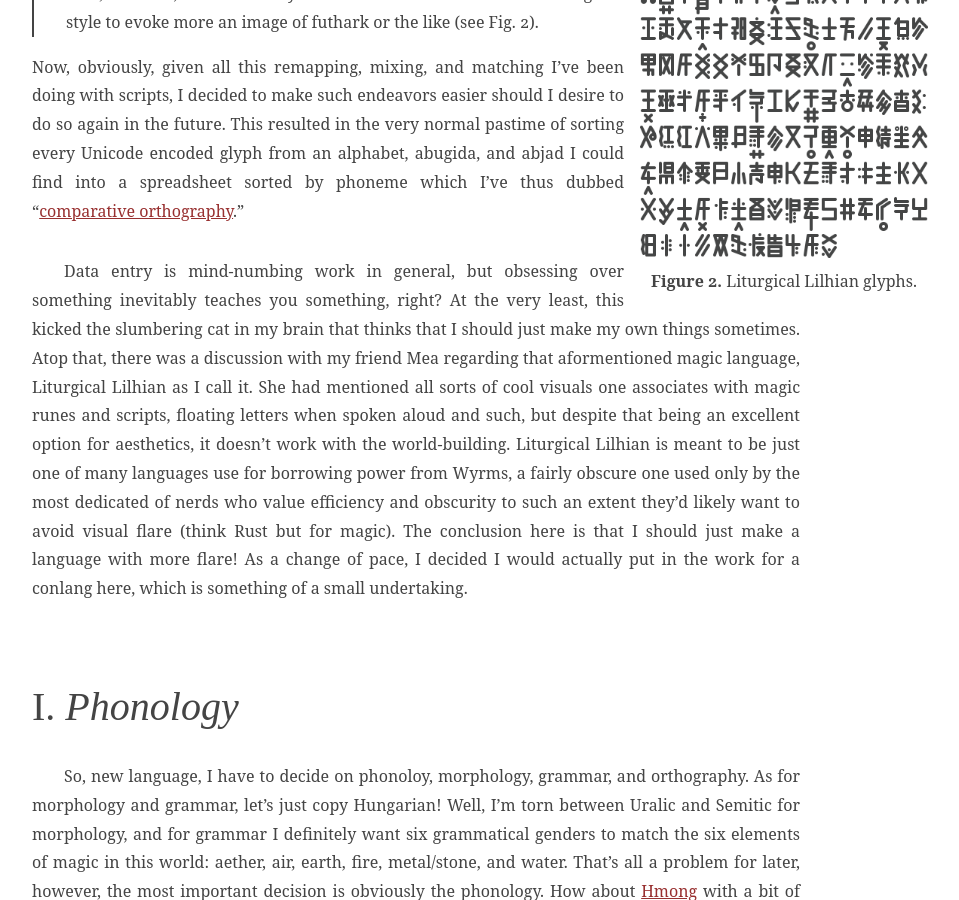
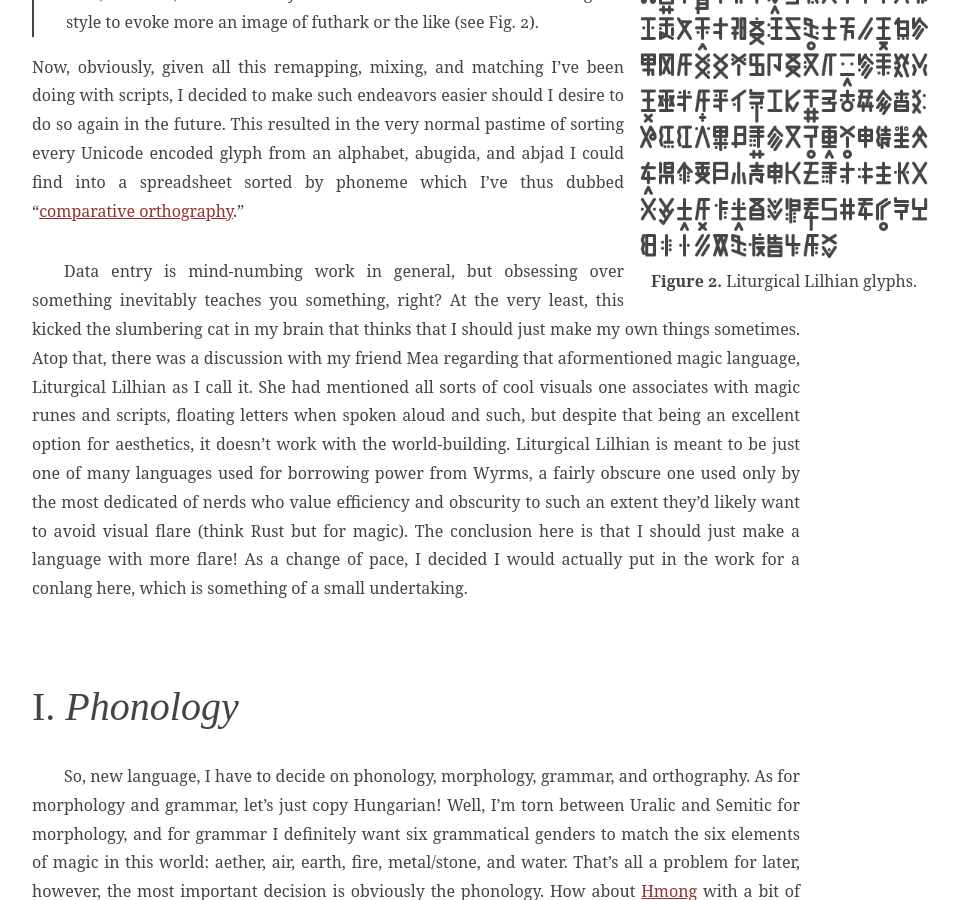
Before and after one commit to una-ada/anarchy.website, a Jekyll site: the page built from _posts/2026-02-28-magic.md, in a window 1280 px wide and 900 px high, scrolled down 1531 px. Shown: the whole window, without its empty margins (224-1183 px from the left). Built offline with Jekyll 4.4.1, drawn with Linux system fonts in a browser that asks for light colours; some web fonts are replaced; some of the changed text lies outside the part shown.

Commit message:
fix: typos cuz eepy

```diff
--- a/_posts/2026-02-28-magic.md
+++ b/_posts/2026-02-28-magic.md
@@ -110,7 +110,7 @@
 mentioned all sorts of cool visuals one associates with magic runes and
 scripts, floating letters when spoken aloud and such, but despite that being an
 excellent option for aesthetics, it doesn't work with the world-building.
-Liturgical Lilhian is meant to be just one of many languages use for borrowing
+Liturgical Lilhian is meant to be just one of many languages used for borrowing
 power from Wyrms, a fairly obscure one used only by the most dedicated of nerds
 who value efficiency and obscurity to such an extent they'd likely want to
 avoid visual flare (think Rust but for magic). The conclusion here is that I
@@ -120,7 +120,7 @@
 
 ## I. *Phonology*
 
-So, new language, I have to decide on phonoloy, morphology, grammar, and
+So, new language, I have to decide on phonology, morphology, grammar, and
 orthography. As for morphology and grammar, let's just copy Hungarian! Well,
 I'm torn between Uralic and Semitic for morphology, and for grammar I
 definitely want six grammatical genders to match the six elements of magic in
```
Also changed, not shown: other parts of _posts/2026-02-28-magic.md (+7 -7 lines).
